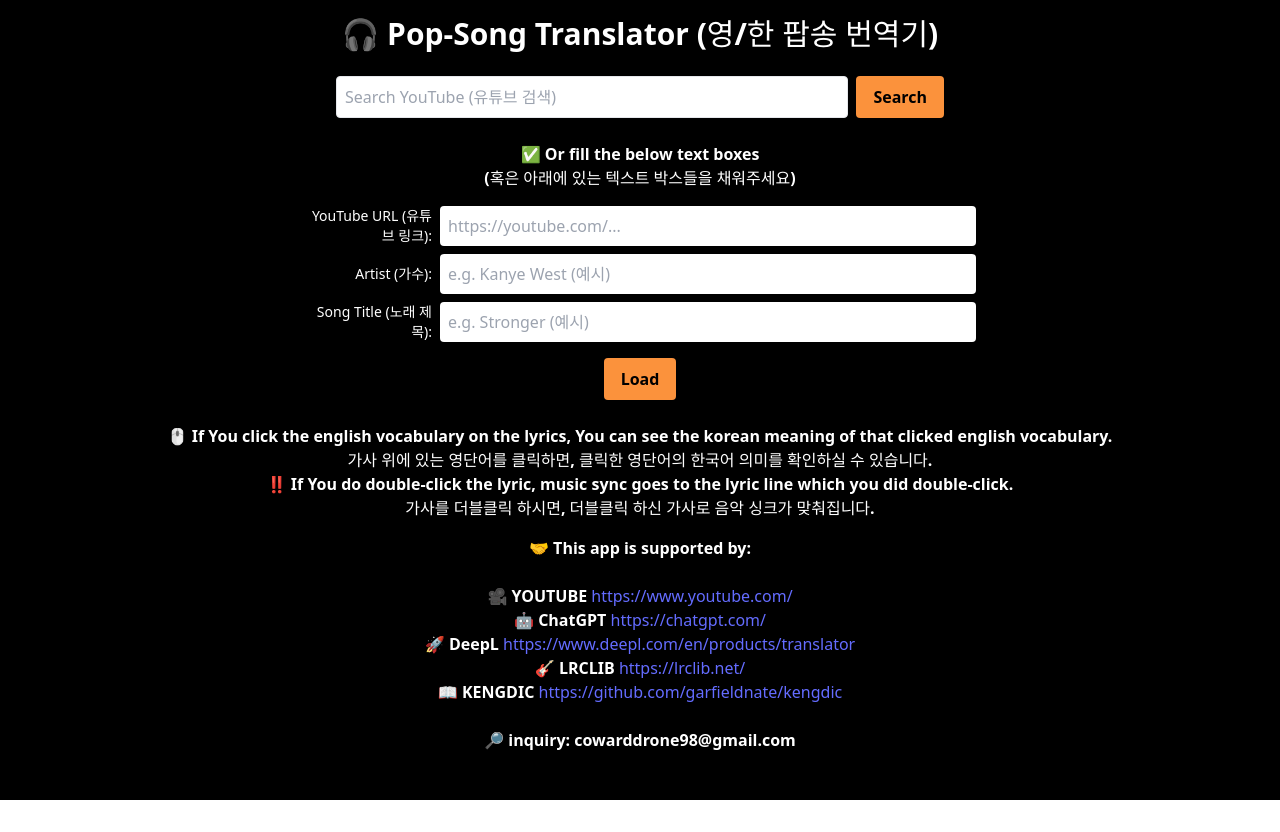
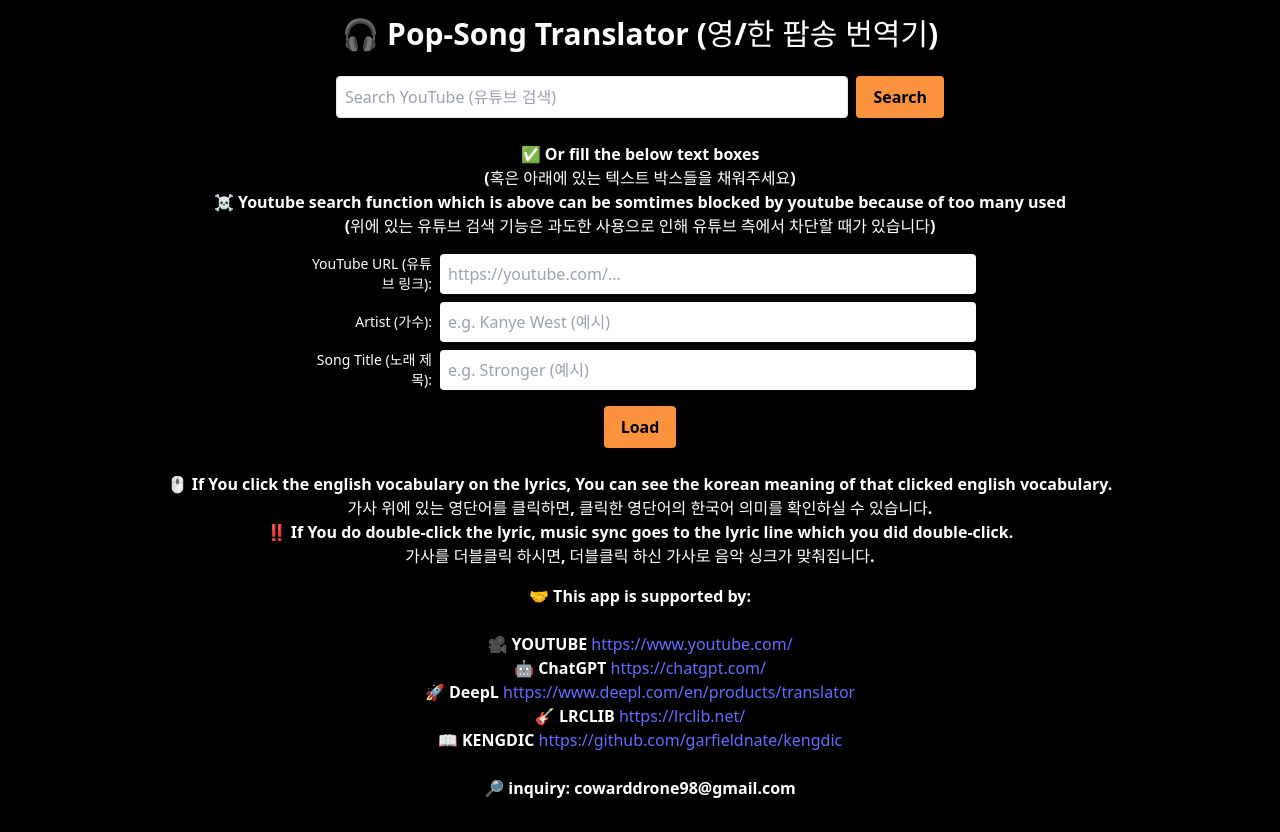
Before and after one commit to Igobythenameofyunhanjin/pop-song-translator, a React (Vite) app in the folder frontend/: page / in a window 1280 px wide. Before the commit the page ends 800 px from the top, so only its background shows below. Built offline with nearby package versions, Linux system fonts and the light colour scheme.

Commit message:
description add

```diff
--- a/frontend/src/App.jsx
+++ b/frontend/src/App.jsx
@@ -79,8 +79,8 @@ function App() {
         <h2 className="text-white font-bold text-center mb-4">
           ✅ Or fill the below text boxes <br/>
           (혹은 아래에 있는 텍스트 박스들을 채워주세요)<br/>
-          {/* ☠️ Youtube search function which is above can be somtimes blocked by youtube because of too many used <br/>
-          (위에 있는 유튜브 검색 기능은 과도한 사용으로 인해 유튜브 측에서 차단할 때가 있습니다) */}
+          ☠️ Youtube search function which is above can be somtimes blocked by youtube because of too many used <br/>
+          (위에 있는 유튜브 검색 기능은 과도한 사용으로 인해 유튜브 측에서 차단할 때가 있습니다)
         </h2>
 
         <form
```
